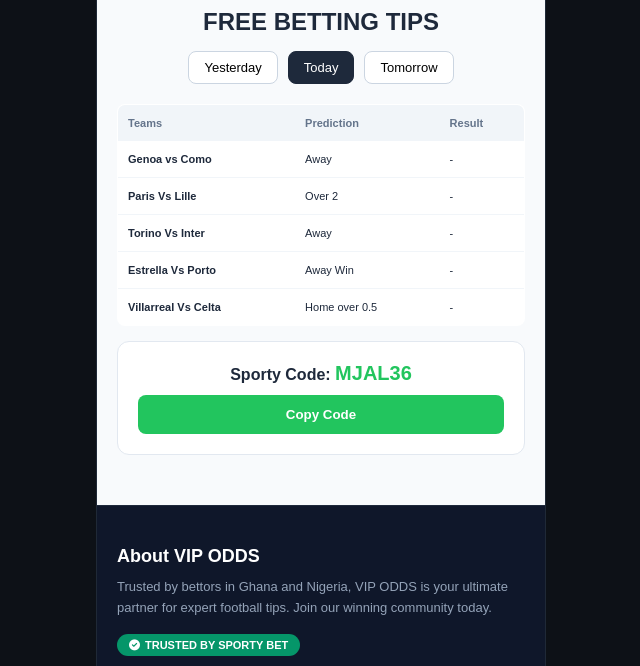
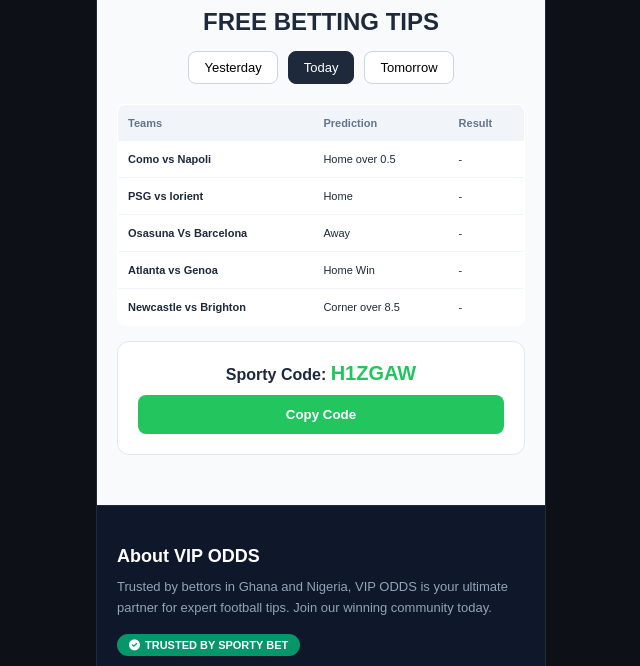
Before and after one commit to callmekome/Josh-, a plain HTML site: page Index.html in a window 1280 px wide. Shown: the part 434-1100 px from the top of the page, without its empty margins (319-959 px from the left). Drawn offline with Linux system fonts and the light colour scheme.

Commit message:
Update Index.html

```diff
--- a/Index.html
+++ b/Index.html
@@ -146,12 +146,12 @@
 
     <script>
         const appData = {
-            today: { code: "MJAL36", games: [
-    { teams: "Genoa vs Como", pred: "Away", res: "-" },
-    { teams: "Paris Vs Lille", pred: "Over 2", res: "-" },
-    { teams: "Torino Vs Inter", pred: "Away", res: "-" },
-    { teams: "Estrella Vs Porto", pred: "Away Win", res: "-" },
-    { teams: "Villarreal Vs Celta", pred: "Home over 0.5", res: "-" }
+            today: { code: "H1ZGAW", games: [
+    { teams: "Como vs Napoli", pred: "Home over 0.5", res: "-" },
+    { teams: "PSG vs lorient", pred: "Home", res: "-" },
+    { teams: "Osasuna Vs Barcelona", pred: "Away", res: "-" },
+    { teams: "Atlanta vs Genoa", pred: "Home Win", res: "-" },
+    { teams: "Newcastle vs Brighton", pred: "Corner over 8.5", res: "-" }
 ]},
             yesterday: { code: "EXPIRED", games: [] },
             tomorrow: { code: "WAITING", games: [] }
```
